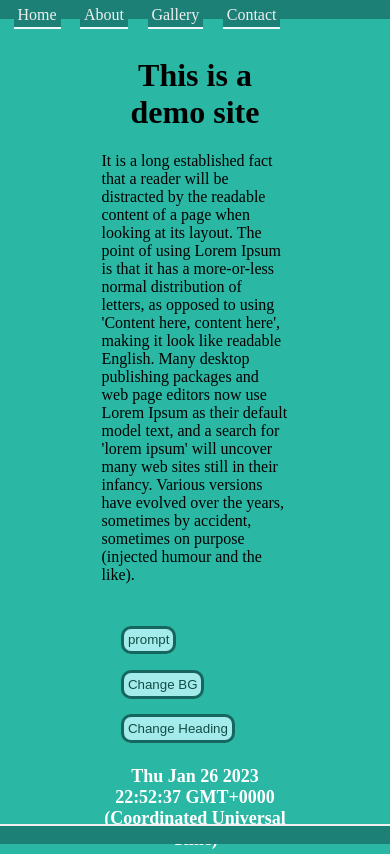
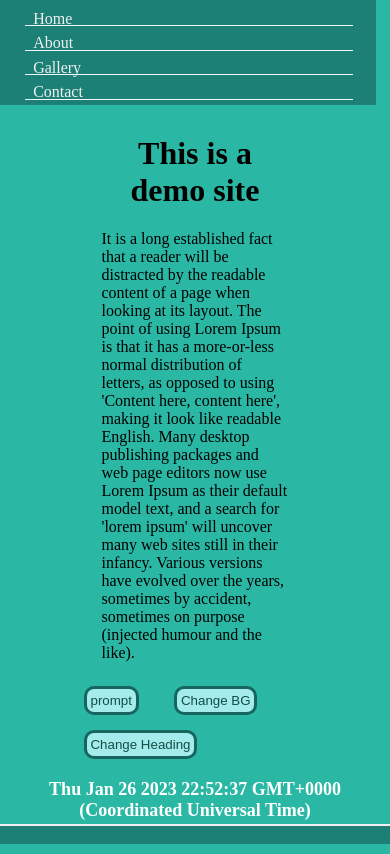
Before and after one commit to Srish-ty/Demo-site-Webwiz-induction, a plain HTML site: page index.html in a window 390 px wide. Drawn offline with Linux system fonts and the light colour scheme.

Commit message:
Update styles.css

```diff
--- a/styles.css
+++ b/styles.css
@@ -5,25 +5,87 @@ body{
 #navi{
     padding: 1.5vw;
     display: block;
-    width: 100vw;
-    height: 2vw;
     background-color: #1c8077;
-    position: fixed;
+    position: absolute;
     top: 0vw; left:0vw;
 
     border: 0px solid red;
 }
+
+@media screen and (min-width: 800px) {
+    #navi {
+        height: 2vw;
+        width: 97vw;
+    }
+    .tabs{
+        margin: 2vw;
+        padding: 1vw;
+        border-bottom: 2px solid aliceblue;
+    }
+    #head{
+        top: 5vw;
+    }
+    #first{
+        top:6.5vw;
+        width: 50%;
+    }
+    #second{
+        top: 8.5vw;
+        width: 50%;
+        padding: 1vw;
+    }
+  }
+
+
+
+@media screen and (max-width: 800px) {
+    #navi {
+        height: 25vw;
+        padding-top: 0.5vw;
+        width: 97vw;
+    }
+    .tabs{
+        display: block;
+        margin-left: 5vw;
+        height: 2vw;
+        width: 80vw;
+        padding: 2vw;
+        border-bottom: 1px solid aliceblue;
+    }
+    #head{
+        top: 25vw;
+    }
+    #first{
+        top: 22vw;
+        border: 0px solid red;
+        width: 70%;
+    }
+    #second{
+        top:22vw;
+        width: 80%;
+        padding: 2vw;
+    }
+
+}
+
+@media screen and (max-width: 600px) {
+    #navi{
+        width: 94vw;
+    }
+}
+@media screen and (max-width: 600px) {
+    #navi{
+        width: 93.5vw;
+    }
+}
+
 
 .tabs{
     text-decoration: none;
     color:#f0f0f0 ;
 
     background-color: inherit;
-    margin: 2vw;
-    padding: 1vw;
     border-radius: 0px;
-    border-bottom: 2px solid aliceblue;
-
 }
 
 .tabs:hover{
@@ -38,7 +100,6 @@ body{
 #head{
     display: block;
     position: relative;
-    top: 5vw;
     margin: auto;
     width: 50%;
 
@@ -49,15 +110,11 @@ body{
     text-align: center;
 }
 
+
 #first{
     display: block;
-    border: 0px solid red;
     position: relative;
-
     margin: auto;
-    width: 50%;
-    top: 6.5vw;
-
     padding: 1vw;
 
 }
@@ -100,9 +157,5 @@ body{
     position: relative;
 
     margin: auto;
-    width: 50%;
-    top: 8.5vw;
-
-    padding: 1vw;
 
 }
```
